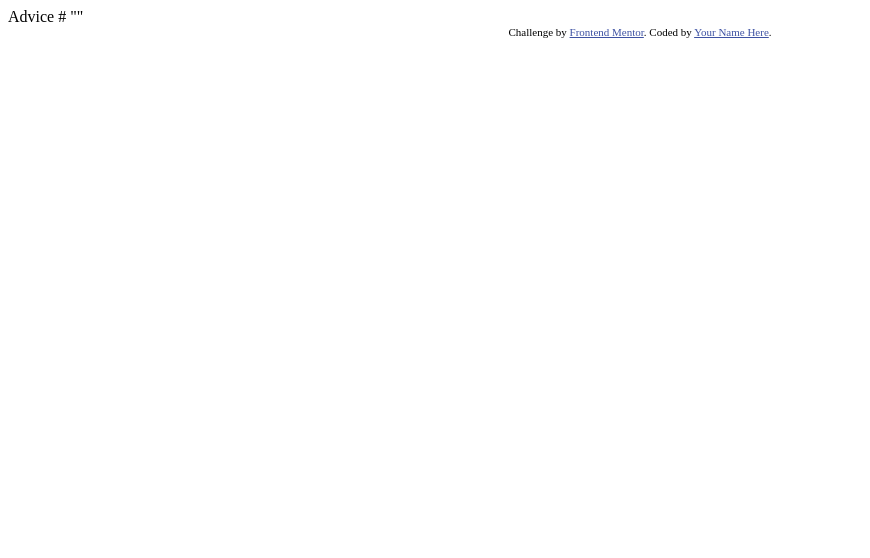
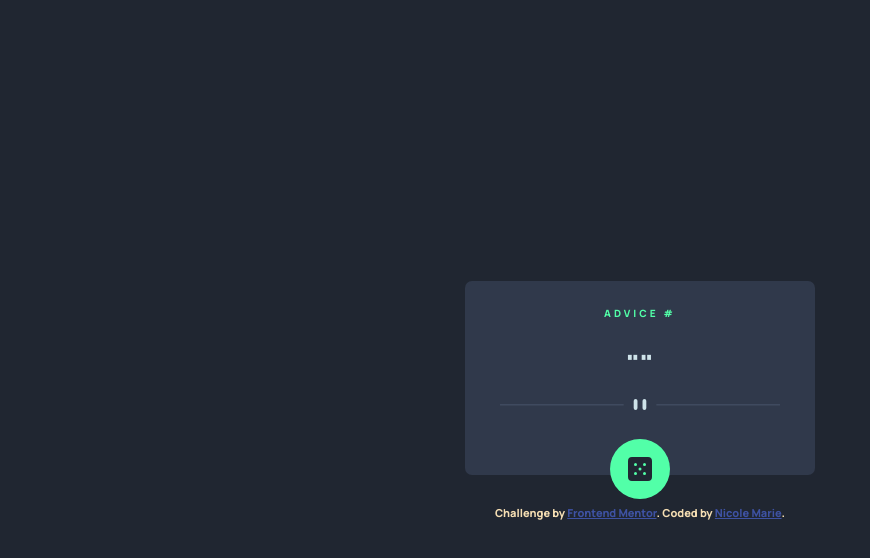
Before and after one commit to Nicole1707/Advice_Generator_App-, a plain HTML site: page index.html in a window 1280 px wide. Shown: the whole page, without its empty margins (0-870 px from the left). Drawn offline with Linux system fonts and the light colour scheme; no server answers.

Commit message:
completed

```diff
--- a/index.html
+++ b/index.html
@@ -7,22 +7,41 @@
   <link rel="icon" type="image/png" sizes="32x32" href="./images/favicon-32x32.png">
 
   <title>Frontend Mentor | Advice generator app</title>
+  <link rel="stylesheet" href="style.css">
 
   <!-- Feel free to remove these styles or customise in your own stylesheet 👍 -->
   <style>
-    .attribution { font-size: 11px; text-align: center; }
-    .attribution a { color: hsl(228, 45%, 44%); }
+
   </style>
 </head>
 <body>
+  <div class="wrapper">
+    <header>
+      Advice #<p class="adviceId"></p>
+      <!-- Advice ID goes here -->
+    </header>
+    <div class="advice">
 
-  Advice #<!-- Advice ID goes here -->
+       "<!-- Advice text goes here -->"
+    </div>
+    <div class="divider">
+      <img class="image" src="images/pattern-divider-desktop.svg" alt="">
+    </div>
+      <div class="button">
+        <img src="images/icon-dice.svg" alt="button image">
+      </div>
 
-  "<!-- Advice text goes here -->"
+
+
+
+  </div>
+
+
 
   <div class="attribution">
     Challenge by <a href="https://www.frontendmentor.io?ref=challenge" target="_blank">Frontend Mentor</a>.
-    Coded by <a href="#">Your Name Here</a>.
+    Coded by <a href="https://github.com/Nicole1707">Nicole Marie</a>.
   </div>
 </body>
+<script src="script.js"></script>
 </html>
--- /dev/null
+++ b/script.js
@@ -0,0 +1,17 @@
+const adviceText = document.querySelector(".advice"),
+adviceIdText = document.querySelector(".adviceId"),
+newAdviceBtn= document.querySelector(".button")
+
+function randomQuote(){
+
+    fetch("	https://api.adviceslip.com/advice").then(res => res.json()).then(result =>{
+        adviceIdText.innerText = result.slip.id;
+        adviceText.innerText =`"${result.slip.advice}"`;
+
+    })
+}
+
+window.onload = ()=>{
+    randomQuote();
+}
+newAdviceBtn.addEventListener("click", randomQuote);
--- /dev/null
+++ b/style.css
@@ -0,0 +1,81 @@
+@import url('https://fonts.googleapis.com/css2?family=Manrope:wght@800&display=swap');
+
+:root{
+    --Light_Cyan: hsl(193, 38%, 86%);
+    --Neon_Green: hsl(150, 100%, 66%);
+    --Grayish_Blue: hsl(220, 22%, 24%);
+    --Dark_Grayish_Blue: hsl(220, 21%, 16%);
+}
+
+*{
+    padding: 0;
+    margin: 0;
+    box-sizing: border-box;
+    font-family:'Manrope',sans-serif;
+}
+body{
+    align-items: center;
+    justify-content: center;
+    display: flex;
+    flex-direction: column;
+    min-height: 100vh;
+    background: var(--Dark_Grayish_Blue);
+}
+
+.wrapper{
+    background: var(--Grayish_Blue);
+    border-radius: 7px;
+    width: 350px;
+    text-align: center;
+    align-items: center;
+    justify-content: center;
+    display: flex;
+    flex-direction: column;
+    margin-bottom: 30px;
+
+}
+.wrapper header{
+    display: flex;
+    color: var(--Neon_Green);
+    font-size: 10px;
+    letter-spacing: 3px;
+    text-transform: uppercase;
+    margin: 25px 0px 15px 0px;
+}
+
+.advice{
+    color: var(--Light_Cyan);
+    font-size: 28px;
+    font-weight: 800;
+    padding: 10px 15px 10px 15px;
+}
+.button{
+    display: flex;
+    align-items: center;
+    justify-content: center;
+    height: 60px;
+    width: 60px;
+    -moz-border-radius: 50%;
+    -webkit-border-radius: 50%;
+    border-radius: 50%;
+    background: var(--Neon_Green);
+    cursor: pointer;
+    transform: translateY(40%);
+}
+.button:hover{
+    box-shadow: 1px 1px 20px 5px var(--Neon_Green);
+}
+.divider img{
+    width: 80%;
+    color: var(--Light_Cyan);
+
+}
+.attribution { font-size: 11px; text-align: center; color: wheat; }
+.attribution a { color: hsl(228, 45%, 44%); }
+
+@media (max-width: 375px){
+
+    .wrapper{
+        width: 300px;
+    }
+}
```
